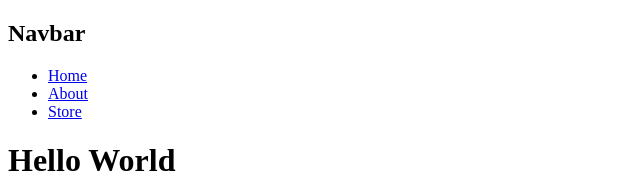
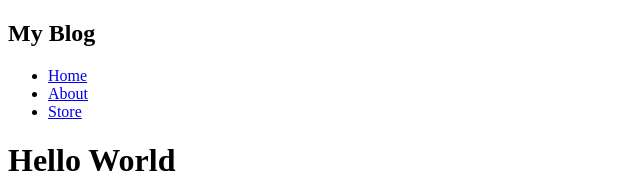
Before and after one commit to rusbenmadrigal/next2024, a Next.js app: page / in a window 1280 px wide. Shown: the top 173 px of the page, without its empty margins (0-640 px from the left). Built offline with nearby package versions, Linux system fonts and the light colour scheme.

Commit message:
Components

```diff
--- a/app/layout.jsx
+++ b/app/layout.jsx
@@ -1,22 +1,10 @@
-import Link from "next/link";
+import Navbar from "../components/Navbar";
+
 export default function RootLayout({ children }) {
   return (
     <html>
       <body>
-        <nav>
-          <h1>Navbar</h1>
-          <ul>
-            <li>
-              <Link href="/">Home</Link>
-            </li>
-            <li>
-              <Link href="/about">About</Link>
-            </li>
-            <li>
-              <Link href="/store">Store</Link>
-            </li>
-          </ul>
-        </nav>
+        <Navbar />
         {children}
       </body>
     </html>
--- /dev/null
+++ b/components/Navbar.jsx
@@ -0,0 +1,23 @@
+import Link from "next/link";
+
+function Navbar() {
+  return (
+    <nav>
+      <h1>My Blog</h1>
+
+      <ul>
+        <li>
+          <Link href="/">Home</Link>
+        </li>
+        <li>
+          <Link href="/about">About</Link>
+        </li>
+        <li>
+          <Link href="/store">Store</Link>
+        </li>
+      </ul>
+    </nav>
+  );
+}
+
+export default Navbar;
```
